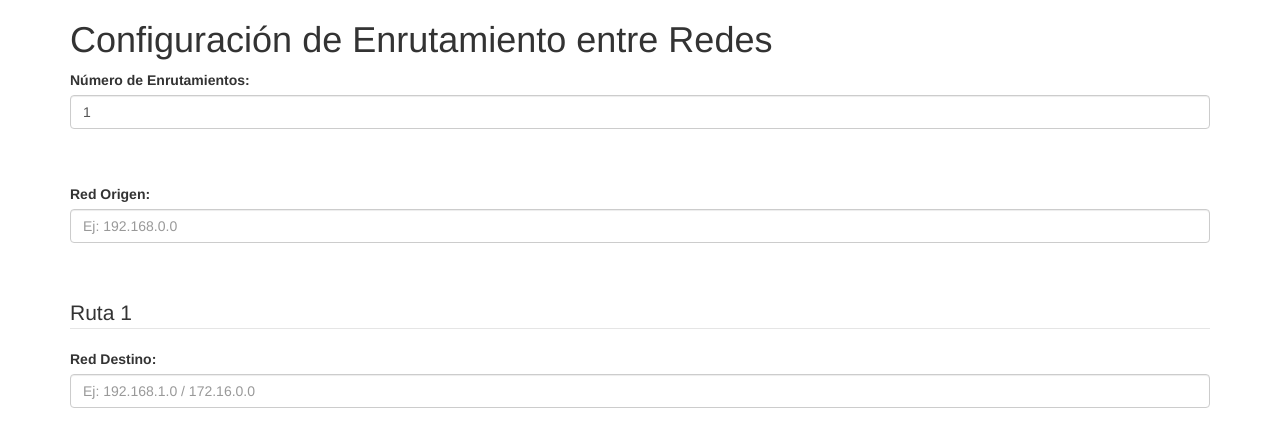
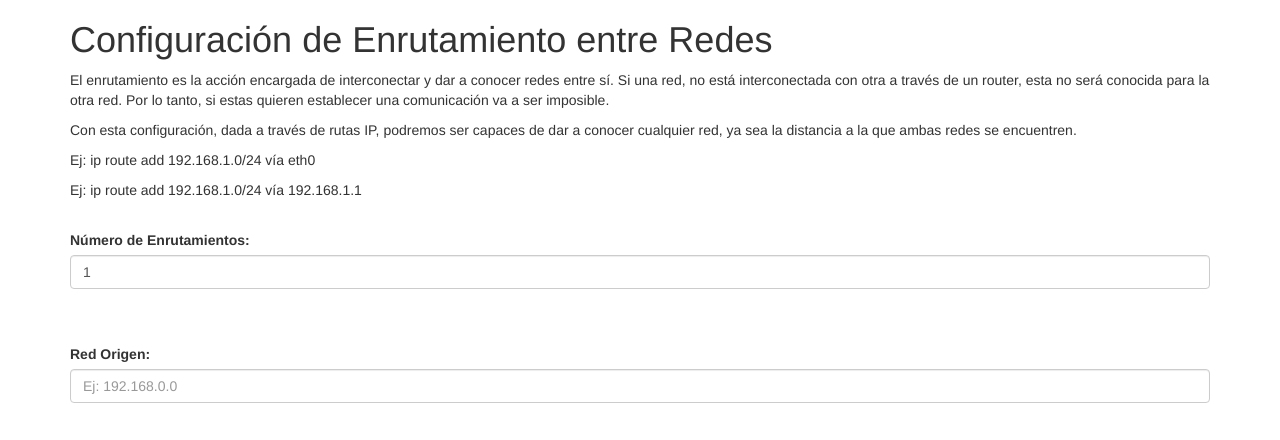
Before and after one commit to gabrielASIR/test_TFG, a Django app: template redes/templates/redes/enrutamiento.html in a window 1280 px wide. Shown: the top 440 px of the page. Run offline with Django 3.2, Linux system fonts and the light colour scheme; the template is opened without the code that fills it, so the values that code supplies are empty; some libraries are stand-ins or nearby versions.

Commit message:
Update enrutamiento.html

```diff
--- a/redes/templates/redes/enrutamiento.html
+++ b/redes/templates/redes/enrutamiento.html
@@ -40,6 +40,15 @@
     <div class="container">
         <h1>Configuración de Enrutamiento entre Redes</h1>
 
+        <p>El enrutamiento es la acción encargada de interconectar y dar a conocer redes entre sí. Si una red, no está
+        interconectada con otra a través de un router, esta no será conocida para la otra red. Por lo tanto, si estas
+        quieren establecer una comunicación va a ser imposible.</p>
+
+        <p>Con esta configuración, dada a través de rutas IP, podremos ser capaces de dar a conocer cualquier red, ya sea
+        la distancia a la que ambas redes se encuentren.</p>
+        <p>Ej: ip route add 192.168.1.0/24 vía eth0</p>
+        <p>Ej: ip route add 192.168.1.0/24 vía 192.168.1.1</p><br
+                                                              >
         {% if mensaje_error %}
             <p>{{ mensaje_error }}</p>
         {% endif %}
```
